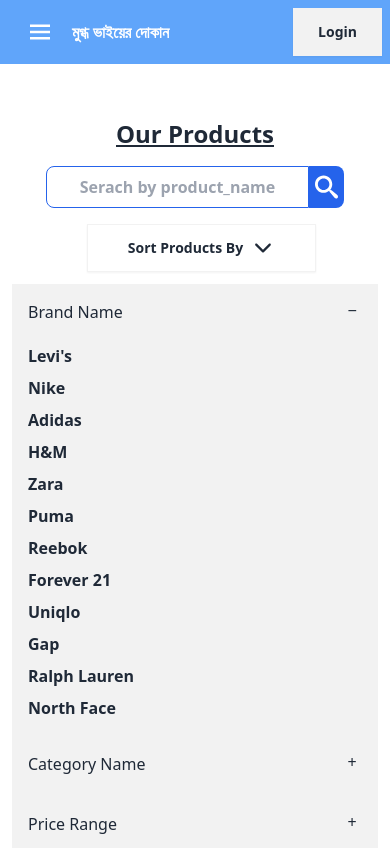
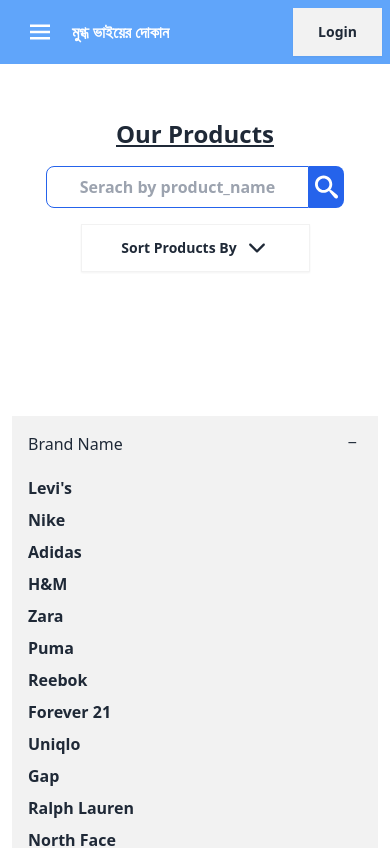
Before and after one commit to Naimul02/job-task-client, a React (Vite) app: page / in a window 390 px wide. Shown: the top 848 px of the page. Built offline with nearby package versions, Linux system fonts and the light colour scheme; no server answers.

Commit message:
commit no 14

```diff
--- a/src/Pages/Products/DropdownMenu.jsx
+++ b/src/Pages/Products/DropdownMenu.jsx
@@ -4,7 +4,7 @@
 const DropdownMenu = ({handleLowToHigh , handleHighToLow , handleDate}) => {
     return (
 
-          <div className=" mx-[70px] flex justify-end">
+          <div className="lg:mx-[70px] mx-20 flex  mb-[140px] lg:mb-0  justify-center lg:justify-end">
           <div className="dropdown dropdown-end" >
         <div tabIndex={0} role="button" className="btn m-1 bg-white hover:bg-white w-[229px] border rounded-none">Sort Products By  <IoIosArrowDown className="text-2xl font-semibold"/></div>
     <ul tabIndex={0} className="dropdown-content menu bg-white border rounded-none z-[1] w-[229px] p-2 shadow">
```
